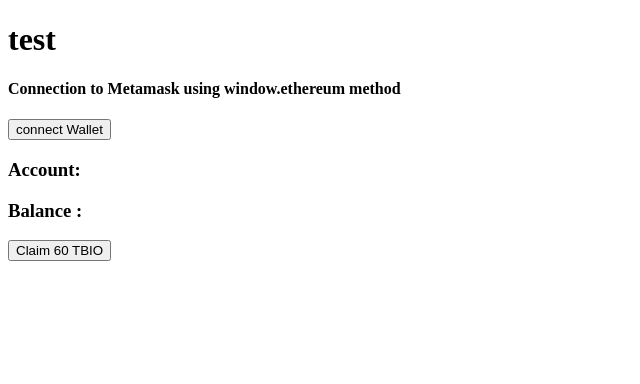
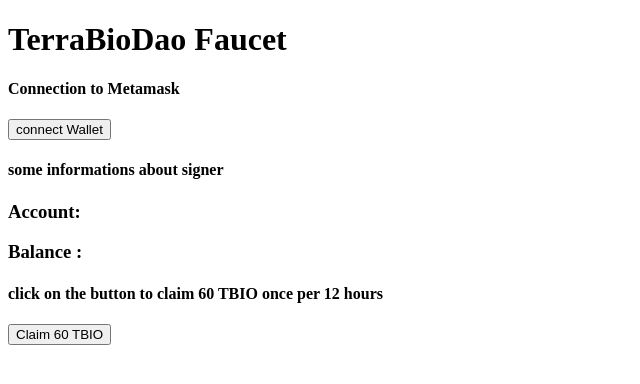
Before and after one commit to Benmissi-A/test-faucet, a React (Create React App) app: page / in a window 1280 px wide. Shown: the top 384 px of the page, without its empty margins (0-640 px from the left). Built offline with nearby package versions, Linux system fonts and the light colour scheme.

Commit message:
add some front

```diff
--- a/src/App.js
+++ b/src/App.js
@@ -69,11 +69,12 @@
 
   return (
     <>
-      <h1>test</h1>
+      <h1>TerraBioDao Faucet</h1>
         <div className="walletCard">
-            <h4>{'Connection to Metamask using window.ethereum method'}</h4>
+            <h4>{'Connection to Metamask'}</h4>
             <button onClick={connectWalletHandler}>{connectButtonText}</button>
             <div className="'accountDisplay">
+            <h4>{'some informations about signer'}</h4>
                 <h3>Account: {defaultAccount}</h3>
             </div>
             <div className="'balanceDisplay">
@@ -82,6 +83,7 @@
             </div>
         </div>
         <div className="Claim">
+        <h4>{'click on the button to claim 60 TBIO once per 12 hours'}</h4>
            <button onClick={handleClickBuyTokens}>Claim 60 TBIO</button>
         </div>
     </>
```
